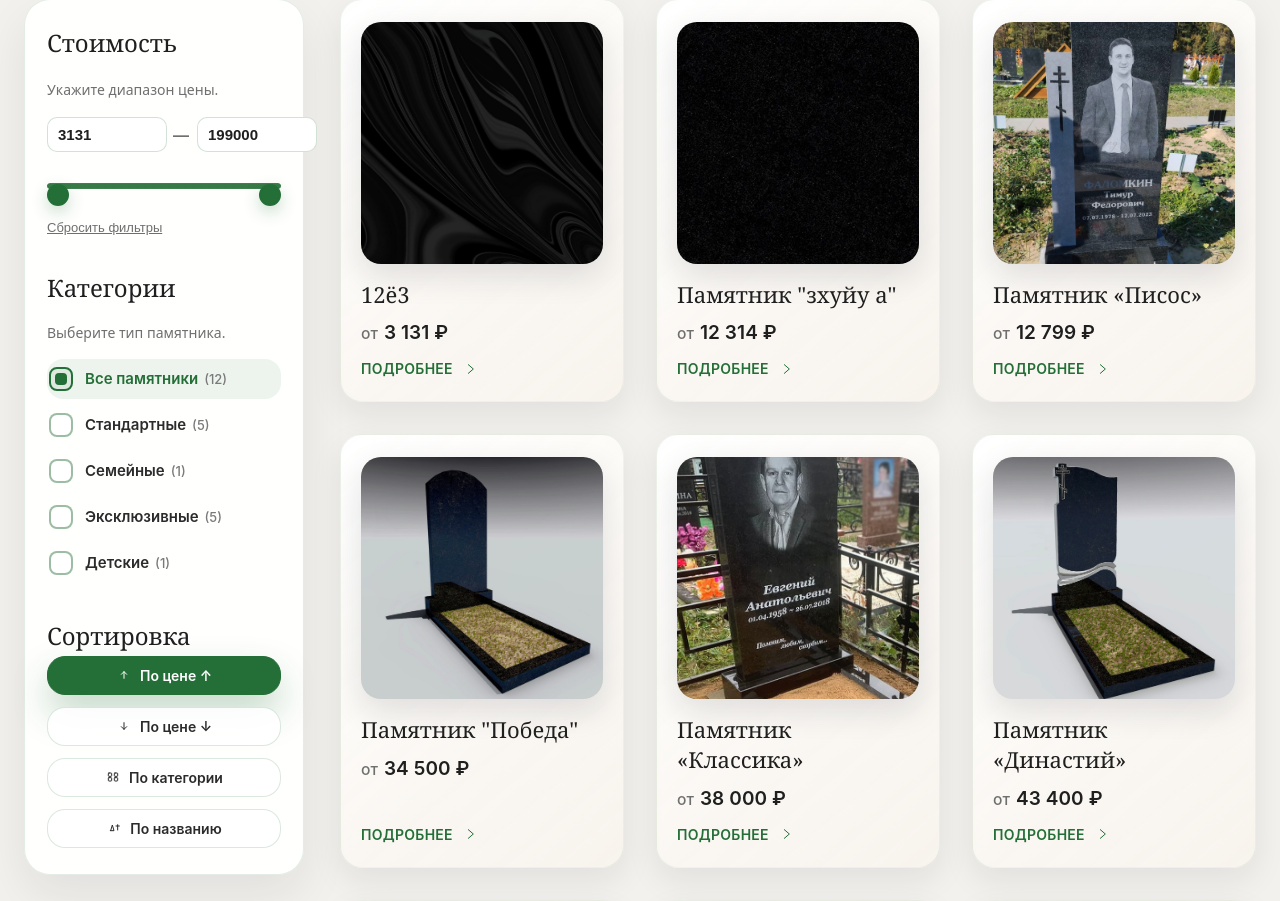
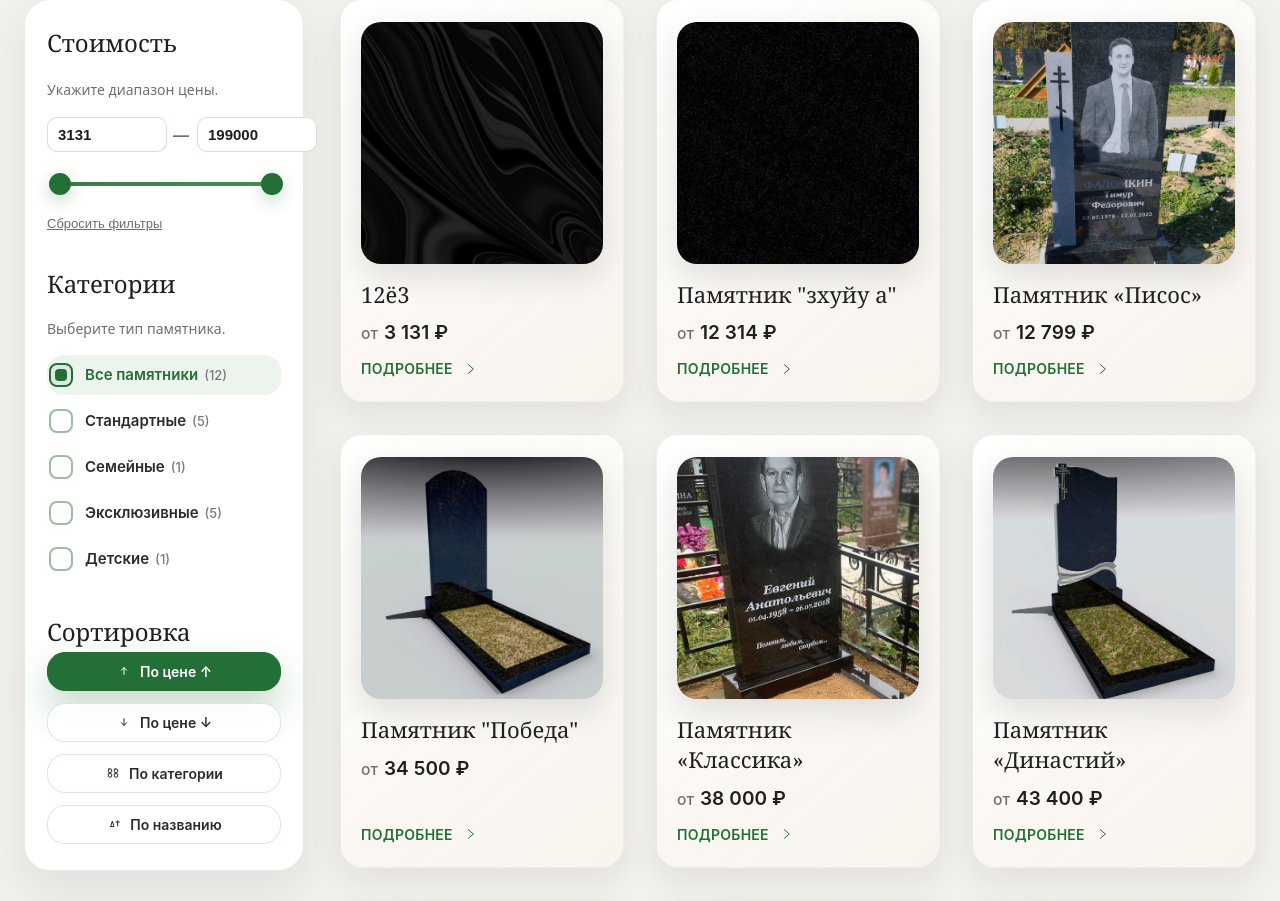
Before and after one commit to romdle/Project_Ritualka, a FastAPI app: page /catalog in a window 1280 px wide. Shown: the part 306-1207 px from the top of the page. Run offline with FastAPI, Linux system fonts and the light colour scheme; data comes from the database, SQL or seed files in the repository.

Commit message:
наконец-то блять

```diff
--- a/app/static/css/main.css
+++ b/app/static/css/main.css
@@ -174,18 +174,18 @@ p{line-height:1.7;margin:0}
 .catalog-price-input input::-webkit-inner-spin-button{margin:0;-webkit-appearance:none}
 .catalog-price-separator{color:#6f6f6f;font-weight:600; margin-left: -2px}
 .catalog-price-slider{display:flex;flex-direction:column;gap:12px}
-.catalog-price-slider-track{position:relative;height:36px;display:flex;align-items:center}
-.catalog-price-slider-track input[type=range]{-webkit-appearance:none;appearance:none;width:100%;height:4px;background:linear-gradient(90deg,rgba(36,110,55,.18),rgba(36,110,55,.18));border-radius:999px;outline:none;margin:0;pointer-events:none;position:absolute;left:0;right:0;top:50%;transform:translateY(-50%)}
+.catalog-price-slider-track{position:relative;height:32px;display:flex;align-items:center;justify-content:center;padding:0 2px}
+.catalog-price-slider-track input[type=range]{-webkit-appearance:none;appearance:none;width:100%;height:4px;background:linear-gradient(90deg,rgba(36,110,55,.18),rgba(36,110,55,.18));border-radius:999px;outline:none;margin:0;pointer-events:none;position:absolute;left:2px;right:2px;top:50%;transform:translateY(-50%)}
 .catalog-price-slider-track input[type=range]:first-of-type{z-index:2}
 .catalog-price-slider-track input[type=range]:last-of-type{z-index:3}
-.catalog-price-slider-track input[type=range]::-webkit-slider-thumb{-webkit-appearance:none;appearance:none;width:22px;height:22px;border-radius:50%;background:#246e37;border:2px solid #246e37;box-shadow:0 6px 16px rgba(36,110,55,.25);cursor:pointer;pointer-events:auto;transition:transform .2s ease,box-shadow .2s ease}
-.catalog-price-slider-track input[type=range]::-moz-range-thumb{width:22px;height:22px;border-radius:50%;background:#fff;border:2px solid #246e37;box-shadow:0 6px 16px rgba(36,110,55,.25);cursor:pointer;pointer-events:auto;transition:transform .2s ease,box-shadow .2s ease}
+.catalog-price-slider-track input[type=range]::-webkit-slider-thumb{-webkit-appearance:none;appearance:none;width:22px;height:22px;border-radius:50%;background:#246e37;border:2px solid #246e37;box-shadow:0 6px 16px rgba(36,110,55,.25);cursor:pointer;pointer-events:auto;transition:transform .2s ease,box-shadow .2s ease;box-sizing:border-box;margin-top:-9px}
+.catalog-price-slider-track input[type=range]::-moz-range-thumb{width:22px;height:22px;border-radius:50%;background:#fff;border:2px solid #246e37;box-shadow:0 6px 16px rgba(36,110,55,.25);cursor:pointer;pointer-events:auto;transition:transform .2s ease,box-shadow .2s ease;box-sizing:border-box;margin-top:-9px}
 .catalog-price-slider-track input[type=range]::-webkit-slider-thumb:active,
 .catalog-price-slider-track input[type=range]::-moz-range-thumb:active{transform:scale(1.05);box-shadow:0 8px 18px rgba(36,110,55,.3)}
 .catalog-price-slider-track input[type=range]::-webkit-slider-runnable-track{-webkit-appearance:none;height:4px;border-radius:999px;background:transparent}
 .catalog-price-slider-track input[type=range]::-moz-range-track{height:4px;border-radius:999px;background:transparent}
-.catalog-price-slider-range{position:absolute;left:0;right:0;height:6px;background:rgba(36,110,55,.16);border-radius:999px;pointer-events:none;overflow:hidden;top:50%;transform:translateY(-50%);z-index:1}
-.catalog-price-slider-range::after{content:"";position:absolute;top:0;bottom:0;left:var(--range-start,0%);width:calc(var(--range-end,100%) - var(--range-start,0%));background:linear-gradient(90deg,#246e37 0%,#246e37 100%);border-radius:999px;opacity:.85;transition:opacity .2s ease}
+.catalog-price-slider-range{position:absolute;left:2px;right:2px;height:4px;background:rgba(36,110,55,.12);border-radius:999px;pointer-events:none;overflow:hidden;top:50%;transform:translateY(-50%);z-index:1;box-shadow:0 1px 2px rgba(36,110,55,.18) inset}
+.catalog-price-slider-range::after{content:"";position:absolute;top:0;bottom:0;left:var(--range-start,0%);width:calc(var(--range-end,100%) - var(--range-start,0%));background:linear-gradient(90deg,#246e37 0%,#3d9450 100%);border-radius:999px;opacity:.85;transition:opacity .2s ease}
 .catalog-price-slider-values{display:flex;align-items:center;justify-content:space-between;font-size:13px;color:#2B2B2B;font-weight:600;font-family:"Inter","Segoe UI",Roboto,"Helvetica Neue",Arial,sans-serif}
 .catalog-price-slider-values span{background:rgba(255,255,255,.9);padding:4px 10px;border-radius:999px;border:1px solid rgba(36,110,55,.18);box-shadow:0 6px 14px rgba(17,24,39,.08)}
 .catalog-price-slider.is-disabled{opacity:.4;pointer-events:none}
```
